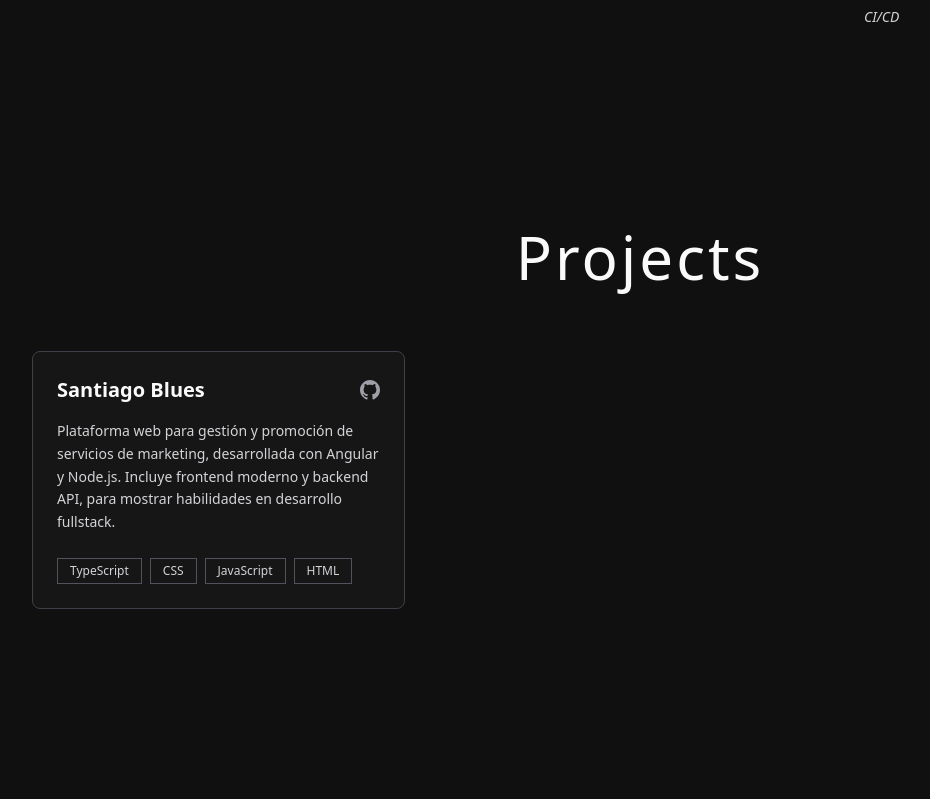
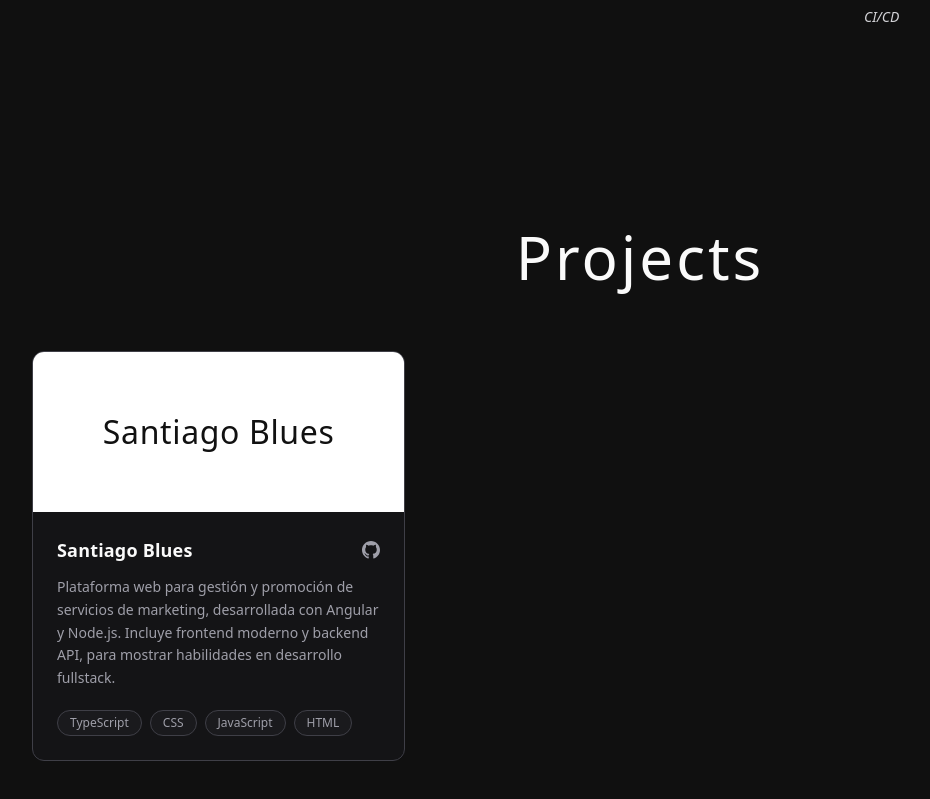
Before and after one commit to AlvaroPdev/portfolio, an Angular app: page / in a window 1280 px wide. Shown: the part 1989-2788 px from the top of the page, without its empty margins (0-930 px from the left). Before the commit the page ends 2694 px from the top, so only its background shows below. Built offline with nearby package versions, Linux system fonts and the light colour scheme; a web font is replaced by a local one.

Commit message:
feat(project-card): redesign with auto-generated preview, innerHTML description, liveUrl and previewTitle inputs

```diff
--- a/src/app/shared/project-card/project-card.css
+++ b/src/app/shared/project-card/project-card.css
@@ -1,29 +1,48 @@
 @reference "tailwindcss";
 
 .project-card {
-    @apply border border-zinc-700 p-6 transition-all duration-300 rounded-lg;
-    background-color: rgba(39, 39, 42, 0.3);
+    @apply border border-zinc-700 transition-all duration-300 rounded-xl overflow-hidden bg-zinc-900/60;
+    backdrop-filter: blur(8px);
 }
 
 .project-card:hover {
-    @apply border-zinc-500;
-    background-color: rgba(39, 39, 42, 0.5);
+    @apply border-zinc-500 -translate-y-1 bg-zinc-800/70;
+    box-shadow: 0 20px 40px rgba(0, 0, 0, 0.4);
+}
+
+/* Auto-generated preview */
+.card-preview {
+    @apply flex items-center justify-center h-40 bg-white relative overflow-hidden;
+}
+
+.card-preview-title {
+    @apply font-normal text-[#111] tracking-[0.02em] text-center px-6 py-0 leading-[1.3];
+    font-size: clamp(1.2rem, 3.5vw, 2rem);
+}
+
+/* Card body */
+.card-body {
+    @apply p-6;
 }
 
 .project-header {
-    @apply flex justify-between items-center mb-4;
+    @apply flex justify-between items-center mb-3;
 }
 
 .project-header h3 {
-    @apply text-xl font-semibold text-zinc-50;
+    @apply text-lg font-semibold text-zinc-50 tracking-[0.01em];
 }
 
-.github-link {
+.project-links {
+    @apply flex items-center gap-3;
+}
+
+.project-link {
     @apply text-zinc-400 hover:text-zinc-50 transition-colors duration-200;
 }
 
 .project-description {
-    @apply text-sm text-zinc-300 mb-6 leading-relaxed;
+    @apply text-sm text-zinc-400 mb-5 leading-relaxed;
 }
 
 .tech-stack {
@@ -31,5 +50,5 @@
 }
 
 .tech-tag {
-    @apply text-xs px-3 py-1 border border-zinc-600 text-zinc-300;
+    @apply text-xs px-3 py-1 rounded-full border border-zinc-700 text-zinc-400 bg-zinc-800/40;
 }
--- a/src/app/shared/project-card/project-card.html
+++ b/src/app/shared/project-card/project-card.html
@@ -1,17 +1,35 @@
 <div class="project-card">
+
+    <!-- Auto-generated preview -->
+    <div class="card-preview">
+        <span class="card-preview-title" [innerHTML]="previewTitle() || title()"></span>
+    </div>
+
+    <!-- Card body -->
+    <div class="card-body">
         <div class="project-header">
             <h3>{{ title() }}</h3>
-        <a [href]="githubUrl()" target="_blank" class="github-link">
-            <svg width="20" height="20" viewBox="0 0 24 24" fill="currentColor">
+            <div class="project-links">
+                @if (liveUrl()) {
+                <a [href]="liveUrl()" target="_blank" class="project-link" title="Live demo">
+                    <svg width="18" height="18" viewBox="0 0 24 24" fill="none" stroke="currentColor" stroke-width="2"
+                        stroke-linecap="round" stroke-linejoin="round">
+                        <path d="M18 13v6a2 2 0 0 1-2 2H5a2 2 0 0 1-2-2V8a2 2 0 0 1 2-2h6" />
+                        <polyline points="15 3 21 3 21 9" />
+                        <line x1="10" y1="14" x2="21" y2="3" />
+                    </svg>
+                </a>
+                }
+                <a [href]="githubUrl()" target="_blank" class="project-link" title="GitHub">
+                    <svg width="18" height="18" viewBox="0 0 24 24" fill="currentColor">
                         <path
                             d="M12 0c-6.626 0-12 5.373-12 12 0 5.302 3.438 9.8 8.207 11.387.599.111.793-.261.793-.577v-2.234c-3.338.726-4.033-1.416-4.033-1.416-.546-1.387-1.333-1.756-1.333-1.756-1.089-.745.083-.729.083-.729 1.205.084 1.839 1.237 1.839 1.237 1.07 1.834 2.807 1.304 3.492.997.107-.775.418-1.305.762-1.604-2.665-.305-5.467-1.334-5.467-5.931 0-1.311.469-2.381 1.236-3.221-.124-.303-.535-1.524.117-3.176 0 0 1.008-.322 3.301 1.23.957-.266 1.983-.399 3.003-.404 1.02.005 2.047.138 3.006.404 2.291-1.552 3.297-1.23 3.297-1.23.653 1.653.242 2.874.118 3.176.77.84 1.235 1.911 1.235 3.221 0 4.609-2.807 5.624-5.479 5.921.43.372.823 1.102.823 2.222v3.293c0 .319.192.694.801.576 4.765-1.589 8.199-6.086 8.199-11.386 0-6.627-5.373-12-12-12z" />
                     </svg>
                 </a>
             </div>
+        </div>
 
-    <p class="project-description">
-        {{ description() }}
-    </p>
+        <p class="project-description" [innerHTML]="description()"></p>
 
         <div class="tech-stack">
             @for (tag of techTags(); track tag) {
@@ -19,3 +37,4 @@
             }
         </div>
     </div>
+</div>
--- a/src/app/shared/project-card/project-card.ts
+++ b/src/app/shared/project-card/project-card.ts
@@ -11,4 +11,6 @@ export class ProjectCard {
   description = input.required<string>();
   githubUrl = input.required<string>();
   techTags = input.required<string[]>();
+  liveUrl = input<string>('');
+  previewTitle = input<string>('');
 }
```
Lines whose indentation alone changed are shown as unchanged.
